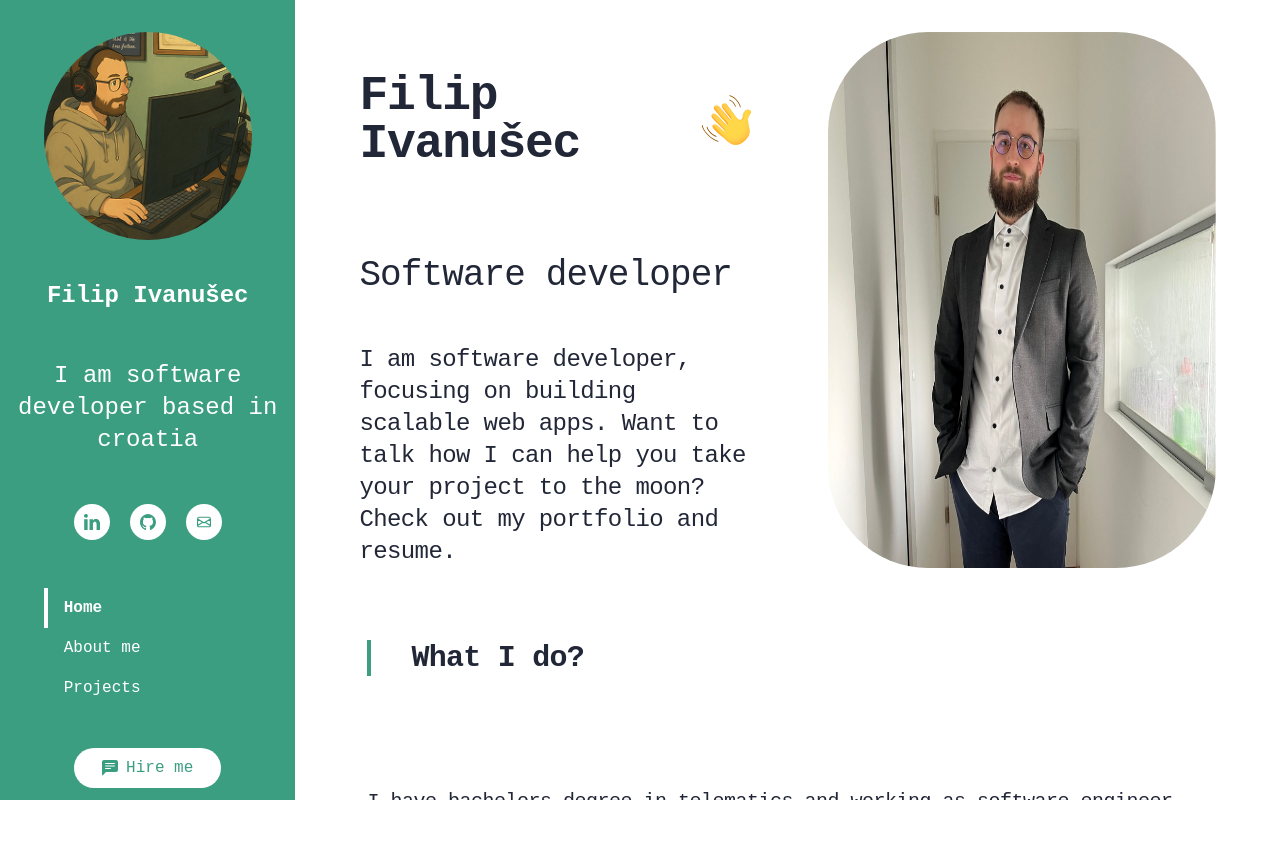
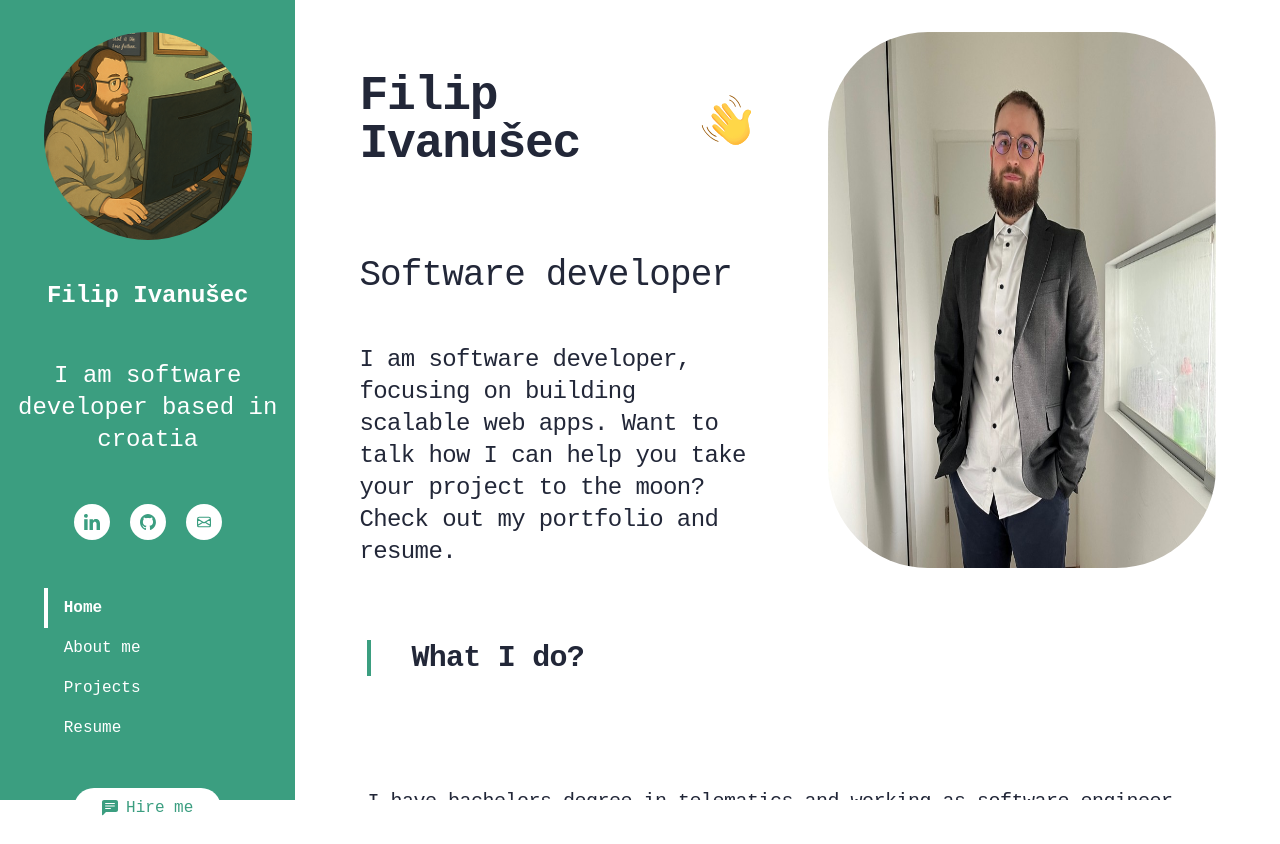
Before and after one commit to lomifile/portfolio-v3, a React (Vite) app: page / in a window 1280 px wide. Before the commit the page ends 804 px from the top, so only its background shows below. Built offline with nearby package versions, Linux system fonts and the light colour scheme.

Commit message:
feat: add resume section

```diff
--- a/src/App.tsx
+++ b/src/App.tsx
@@ -5,6 +5,7 @@ import { Typography } from "./components/typograhpy/typography";
 import { Header } from "./header/header";
 import { AboutUs } from "./about-us/about-us";
 import { Projects } from "./projects/projects";
+import { Resume } from "./resume/resume";
 
 export function App() {
   let { sectionRefs } = useScroll();
@@ -43,6 +44,13 @@ export function App() {
       >
         <Projects />
       </div>
+      <div
+        className="w-full p-10 min-h-full"
+        id="resume"
+        ref={(el) => (sectionRefs.current["resume"] = el as any)}
+      >
+        <Resume />
+      </div>
     </Layout>
   );
 }
--- a/src/components/side-bar/mobile-menu.tsx
+++ b/src/components/side-bar/mobile-menu.tsx
@@ -17,7 +17,7 @@ export const MobileMenu = ({ setOpen }: MobileMenuProps) => {
     { id: "home", title: "Home" },
     { id: "about", title: "About me" },
     { id: "projects", title: "Projects" },
-    // { id: "resume", title: "Resume" },
+    { id: "resume", title: "Resume" },
   ];
 
   const { activeSection, scrollToSection } = useScroll();
--- a/src/components/side-bar/side-bar.tsx
+++ b/src/components/side-bar/side-bar.tsx
@@ -12,7 +12,7 @@ export function SideBar() {
     { id: "home", title: "Home" },
     { id: "about", title: "About me" },
     { id: "projects", title: "Projects" },
-    // { id: "resume", title: "Resume" },
+    { id: "resume", title: "Resume" },
   ];
 
   const { activeSection, scrollToSection } = useScroll();
--- /dev/null
+++ b/src/resume/resume.tsx
@@ -0,0 +1,7 @@
+export function Resume() {
+  return (
+    <div className="w-full h-full">
+      <iframe title="Resume" src="/cv.pdf" className="w-full h-full" />
+    </div>
+  );
+}
```
Also changed, not shown: 1 other file (tests, documents, lock files or other folders).
